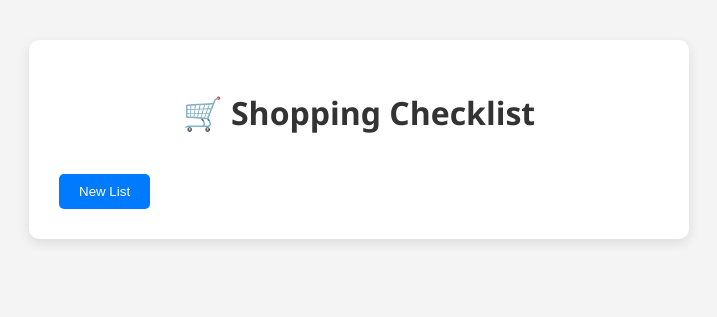
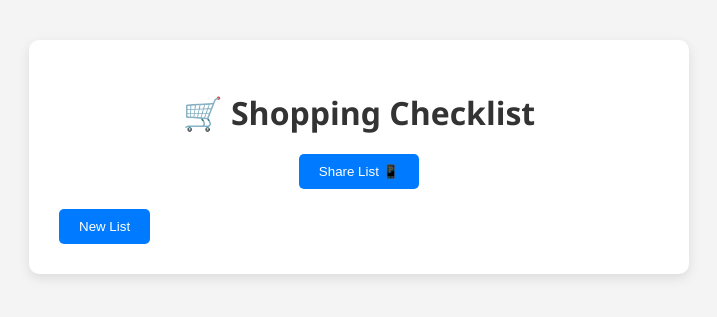
Before and after one commit to SMFloris/listlingo, a Flask app: page /checklist/1 in a window 1280 px wide. Shown: the top 317 px of the page, without its empty margins (281-998 px from the left). Run offline with Flask 3, Linux system fonts and the light colour scheme; data that the repository does not hold is empty.

Commit message:
feat: Add Share List button before New List form

```diff
--- a/templates/checklist.html
+++ b/templates/checklist.html
@@ -116,6 +116,14 @@
         </li>
       {% endfor %}
     </ul>
+
+    <!-- Share List Button -->
+    <div style="text-align: center; margin-top: 20px;">
+      <button onclick="shareList()" style="padding: 10px 20px; background: #007BFF; color: white; border: none; border-radius: 5px; cursor: pointer;">
+        Share List 📱
+      </button>
+    </div>
+
     <form action="/" method="POST">
       <input type="hidden" name="reset_cookie" value="1">
       <button type="submit" style="margin-top: 20px; padding: 10px 20px; background: #007BFF; color: white; border: none; border-radius: 5px; cursor: pointer;">
```
